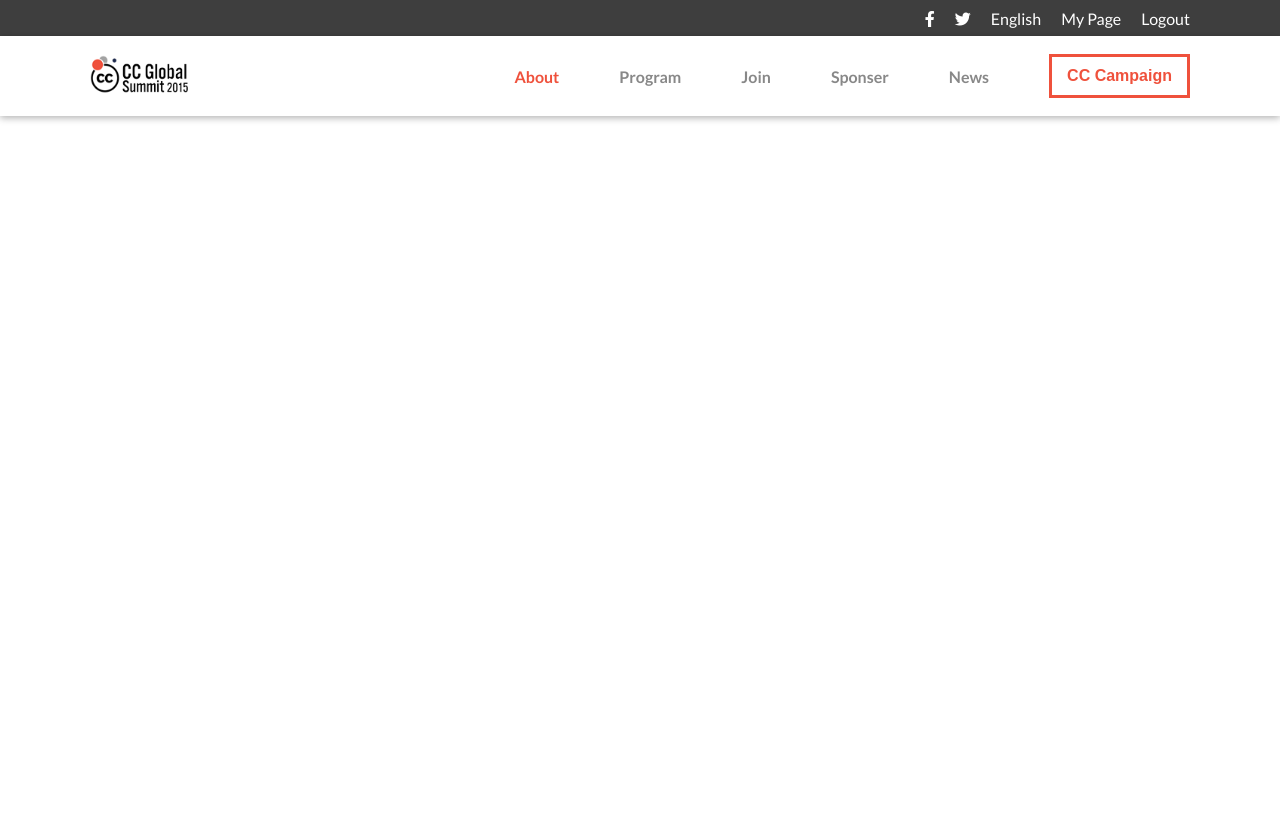
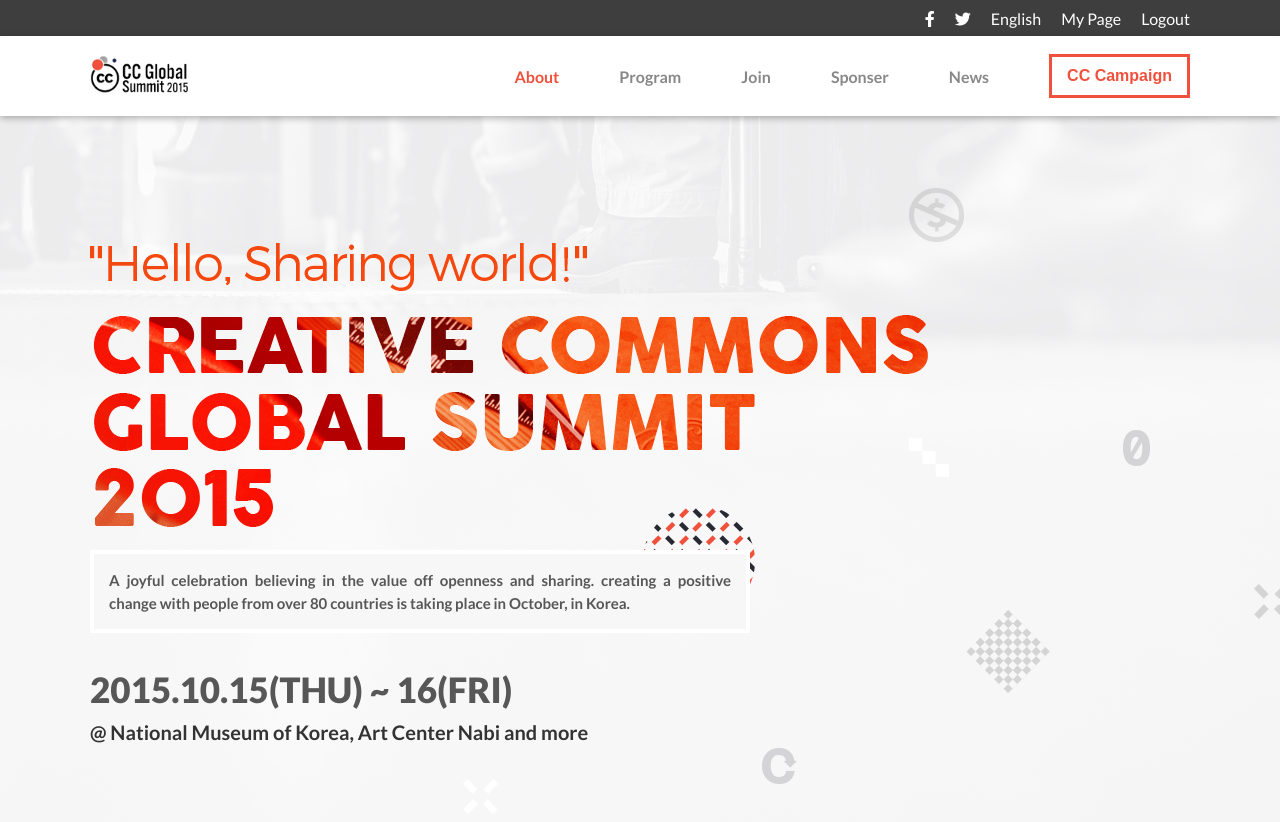
Before and after one commit to Omar-Muhamad/CES-2021-Capstone, a plain HTML site: page index.html in a window 1280 px wide. Before the commit the page ends 800 px from the top, so only its background shows below. Drawn offline with Linux system fonts and the light colour scheme.

Commit message:
Finish hero section in both vesions

```diff
--- a/home.css
+++ b/home.css
@@ -38,12 +38,16 @@
 
 .mainMenu {
   width: 100%;
+  position: fixed;
+  top: 0;
+  z-index: 2;
+  /* background-color: #fff; */
 }
 
 .mainMenuCont {
   width:85%;
+  margin: 0 auto;
   height: 70px;
-  margin: 0 auto;
   display: flex;
   justify-content: space-between;
   align-items: center;
@@ -62,13 +66,15 @@
   flex-direction: row-reverse;
   justify-content: space-between;
   position: absolute;
+  z-index: 3;
   top: 0;
   bottom: 0;
   left: 0;
   width: 100%;
+  height: 100vh;
   padding: 27px 7.55%;
   background: rgba(0, 0, 0, 0.8);
-  backdrop-filter: blur(3px);
+  backdrop-filter: blur(4px);
 }
 
 #mainNav .fa-times {
@@ -108,6 +114,58 @@
   transition: 0.5s;
 }
 
+/* ############ Hero Section ############ */
+
+.hero {
+  width: 100%;
+  padding-top: 50px;
+  background-image: url(./images/mobile-hero-bg.png);
+  background-repeat: no-repeat;
+  background-position: 75%;
+  background-size: cover;
+  height: auto;
+}
+
+.mainHeading {
+  padding-top: 70px;
+  width: 90%;
+  margin: auto;
+}
+
+.mainHeading img {
+  width: 100%;
+}
+
+.message {
+  width: 95%;
+  margin: 20px auto;
+  padding: 1em 1em;
+  border: 4px solid #fff;
+  background-color: #f7f7f8;
+  color: #575757;
+  line-height: 1.9em;
+  font-size: 13px;
+  font-weight: 600;
+  text-align: justify;
+}
+
+.dateAndLocation {
+  width: 90%;
+  margin: 10px auto;
+  text-align: center;
+}
+
+.dateAndLocation h2 {
+  color: #575757;
+  font-weight: 800;
+}
+
+.dateAndLocation h4 {
+  margin-top: 10px;
+  font-weight: 500;
+  padding-bottom: 60px;
+}
+
 /* ###################### Desktop Version ###################### */
 
 @media only screen and (min-width: 768px){
@@ -116,6 +174,8 @@
   .topMenu {
     display: block;
     width: 100%;
+    position: fixed;
+    top: 0;
     background-color: #3e3e3e;
   }
 
@@ -147,7 +207,9 @@
   /* ############ Main nav Menu ############ */
 
   .mainMenu {
+    top: 36px;
     width: 100%;
+    background-color: #fff;
     box-shadow: 0 2px 7px rgba(0, 0, 0, 0.3);
   }
 
@@ -187,4 +249,60 @@
     margin-top: 0px;
     font-size: 1em;
   }
+
+  /* ############ Hero Section ############ */
+  .hero {
+    width: 100%;
+    margin-top: 113px;
+    height: 855px;
+    background-image: url(./images/desktop-bg.png);
+    background-repeat: no-repeat;
+    background-position:60%;
+    background-size:cover;
+  }
+
+  .heroCont {
+    max-width: 1100px;
+    width: 98%;
+    margin: auto;
+  }
+  .mainHeading {
+    padding-top: 80px;
+    width: auto;
+    margin: auto;
+  }
+
+  .mainHeading img {
+    width: auto;
+  }
+
+  .message {
+    width: 60%;
+    margin: 20px 0;
+    color: #575757;
+    line-height: 1.5em;
+    font-size: 15px;
+    font-weight: 600;
+  }
+
+  .dateAndLocation {
+    width: 60%;
+    margin: 0px;
+    margin-top: 35px;
+    text-align: left;
+  }
+
+  .dateAndLocation h2 {
+    color: #575757;
+    font-size: 35px;
+    font-weight: 900;
+  }
+
+  .dateAndLocation h4 {
+    margin-top: 10px;
+    font-size: 20px;
+    font-weight: 600;
+    padding-bottom: 0px;
+  }
+
 }
--- a/index.html
+++ b/index.html
@@ -45,7 +45,20 @@
       </div>
     </header>
     <section class="hero">
-
+      <div class="heroCont">
+        <div class="mainHeading">
+          <img src="./images/title.png" alt="Welcome sharing world! creative commons global summit 2015">
+        </div>
+        <div class="message">
+          <p>
+            A joyful celebration believing in the value off openness and sharing. creating a positive change with people from over 80 countries is taking place in October, in Korea.
+          </p>
+        </div>
+        <div class="dateAndLocation">
+          <h2 class="date">2015.10.15(THU) ~ 16(FRI)</h2>
+          <h4 class="location">@ National Museum of Korea, Art Center Nabi and more</h4>
+        </div>
+      </div>
     </section>
     <section class="mainProgram">
 
```
Also changed, not shown: script.js (+9 -9 lines), images/desktop-bg.png (added), images/mobile-hero-bg.png (added), images/pattern_bg.png (added).
